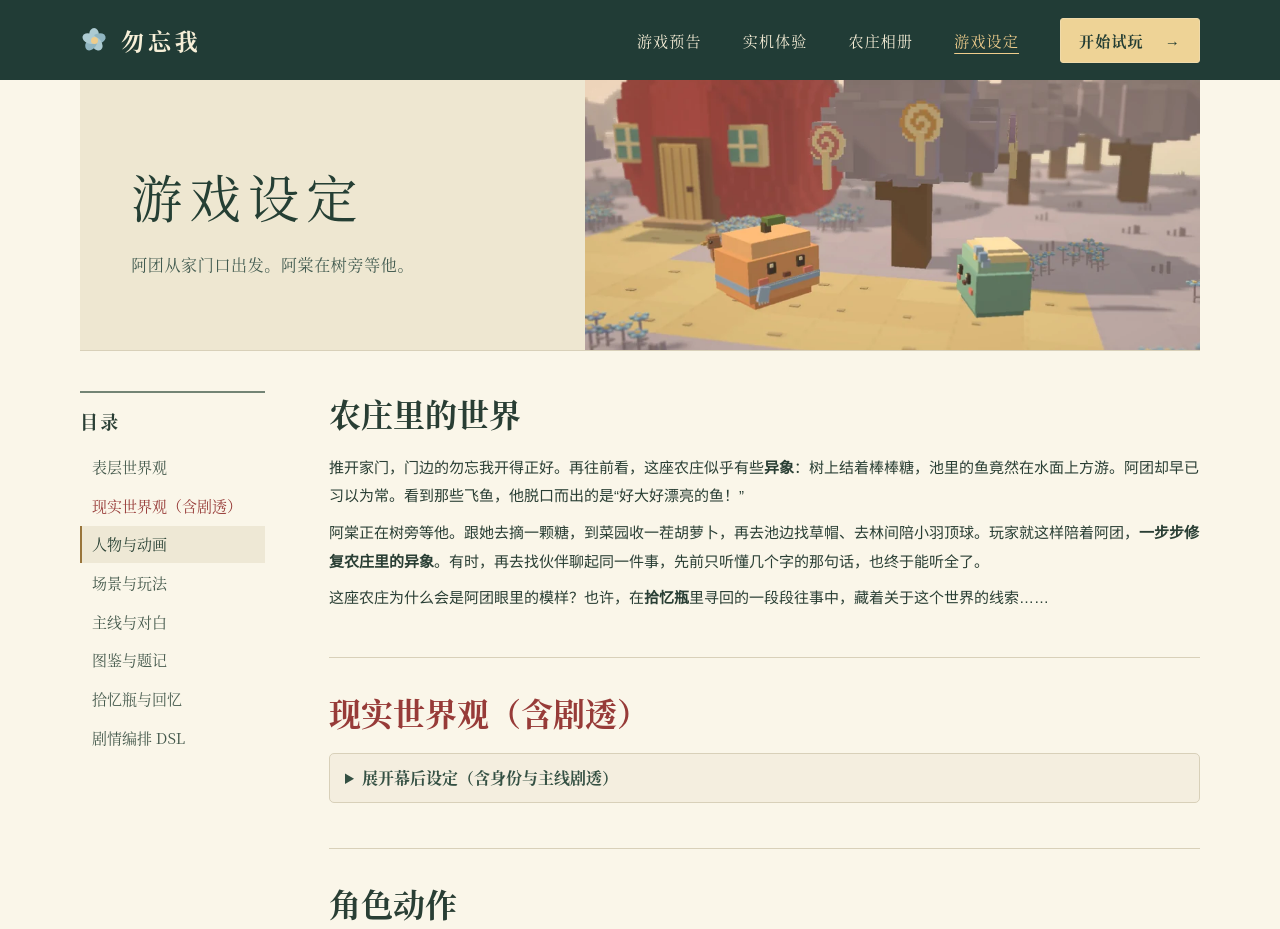
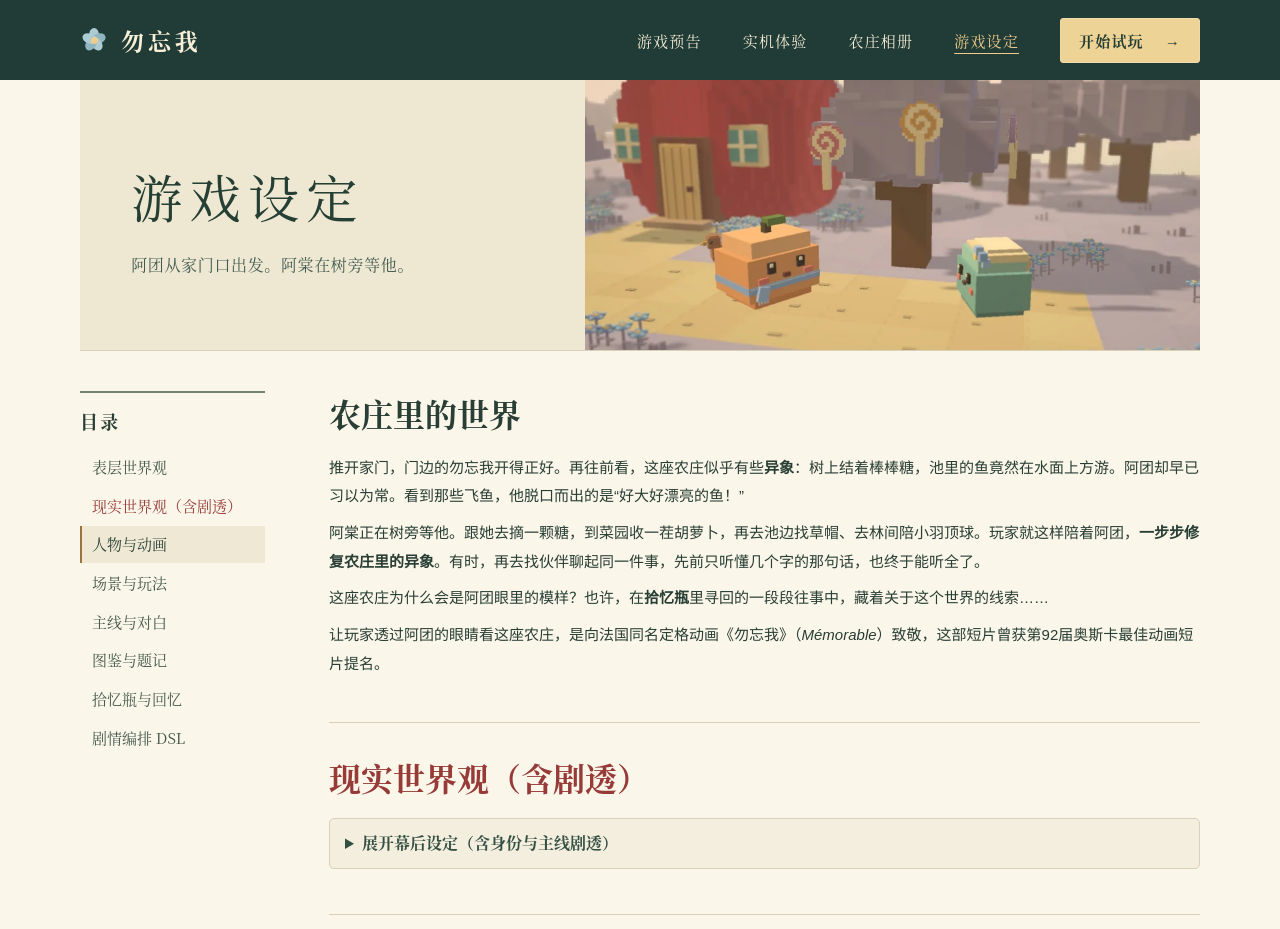
Before and after one commit to paparship/forget-me-not, a plain HTML site: page settings/index.html in a window 1280 px wide. Shown: the top 929 px of the page. Drawn offline with Linux system fonts and the light colour scheme.

Commit message:
Credit Mémorable in the farm setting

```diff
--- a/settings/index.html
+++ b/settings/index.html
@@ -200,6 +200,7 @@ figcaption { padding: 13px 5px 14px; text-align: center; letter-spacing: .12em;
 <p>推开家门，门边的勿忘我开得正好。再往前看，这座农庄似乎有些<strong>异象</strong>：树上结着棒棒糖，池里的鱼竟然在水面上方游。阿团却早已习以为常。看到那些飞鱼，他脱口而出的是“好大好漂亮的鱼！”</p>
 <p>阿棠正在树旁等他。跟她去摘一颗糖，到菜园收一茬胡萝卜，再去池边找草帽、去林间陪小羽顶球。玩家就这样陪着阿团，<strong>一步步修复农庄里的异象</strong>。有时，再去找伙伴聊起同一件事，先前只听懂几个字的那句话，也终于能听全了。</p>
 <p>这座农庄为什么会是阿团眼里的模样？也许，在<strong>拾忆瓶</strong>里寻回的一段段往事中，藏着关于这个世界的线索……</p>
+<p>让玩家透过阿团的眼睛看这座农庄，是向法国同名定格动画<a href="https://www.vivement-lundi.com/film/memorable/">《勿忘我》（<i lang="fr">Mémorable</i>）</a>致敬，这部短片曾获第92届奥斯卡最佳动画短片提名。</p>
 </section><section aria-labelledby="real-title" id="real">
 <h2 id="real-title">现实世界观（含剧透）</h2>
 <details class="spoiler">
```
